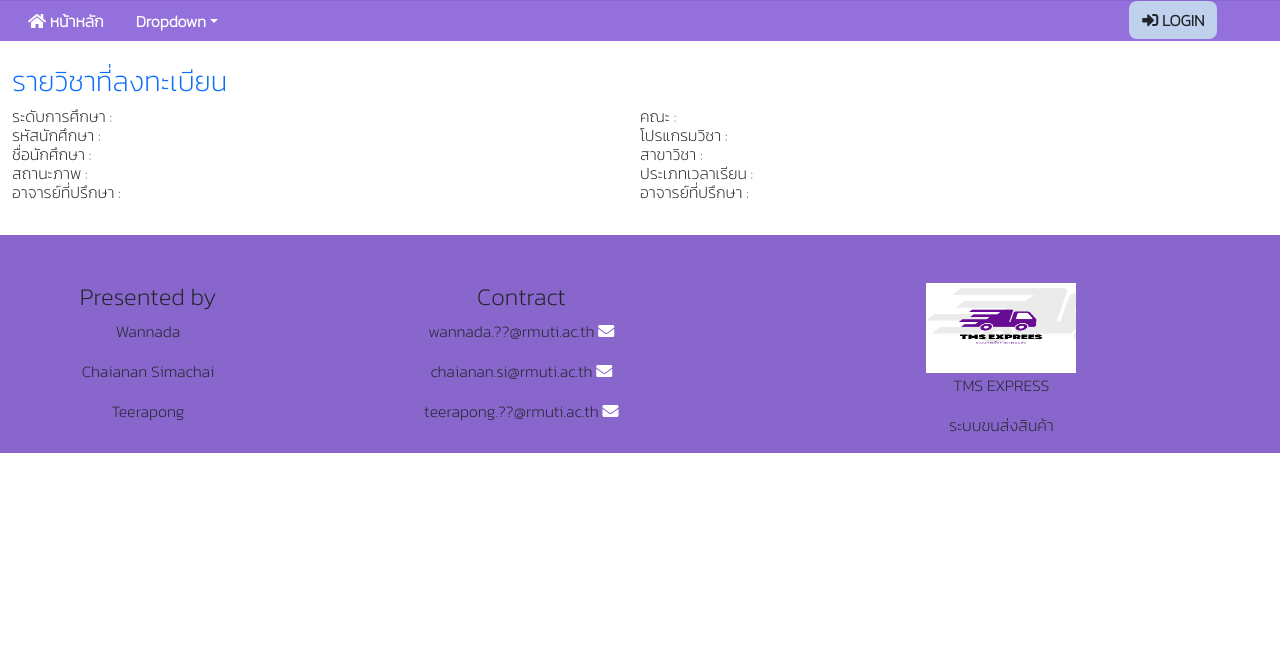
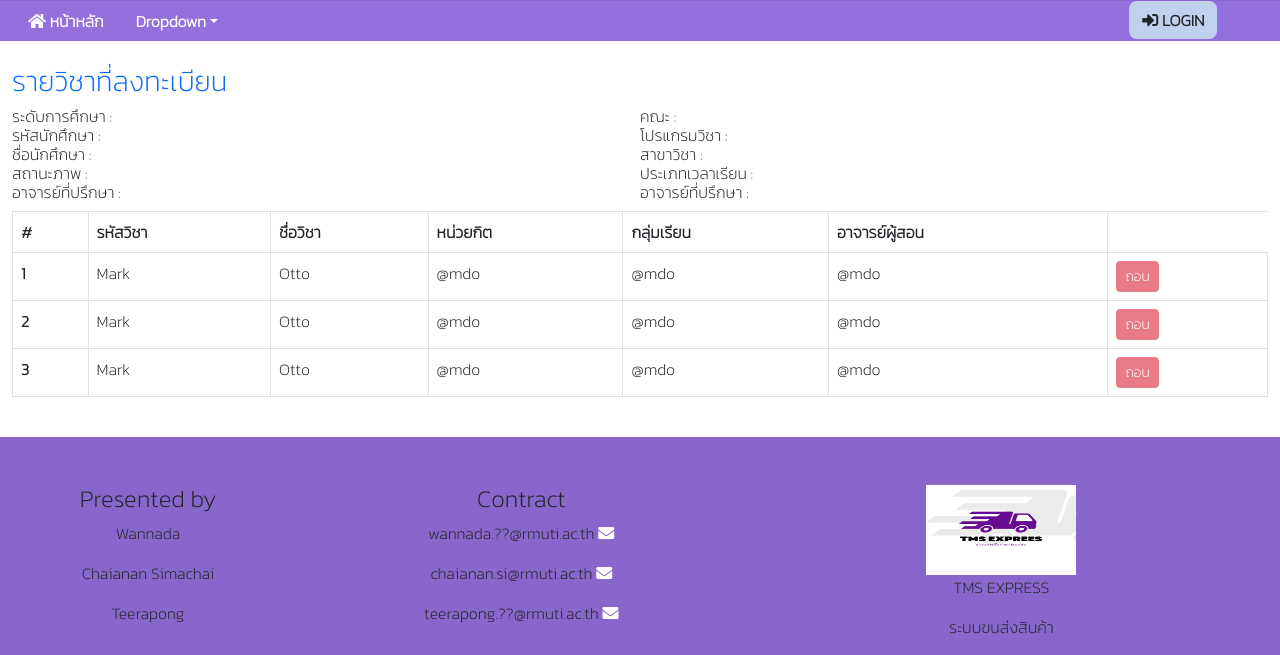
Before and after one commit to wannadamekjinda/miniProject, a Django app: template templates/showRigister.html in a window 1280 px wide. Shown: the part 155-810 px from the top of the page. Before the commit the page ends 608 px from the top, so only its background shows below. Run offline with Django 4.2, Linux system fonts and the light colour scheme; the template is opened without the code that fills it, so the values that code supplies are empty; some libraries are stand-ins or nearby versions.

Commit message:
18/2/65 16.28

```diff
--- a/miniApp/views.py
+++ b/miniApp/views.py
@@ -3,5 +3,9 @@ from django.shortcuts import render
 # Create your views here.
 def base(request):
     return render(request,"base.html")
+
 def userLogin(request):
     return render(request,"userLogin.html")
+
+def showRigister(request):
+    return render(request,"showRigister.html")
--- a/miniProject/urls.py
+++ b/miniProject/urls.py
@@ -21,4 +21,5 @@ urlpatterns = [
     path('admin/', admin.site.urls),
     path('',views.base, name='base'),
     path('userLogin',views.userLogin,name='userLogin'),
+    path('showRigister',views.showRigister,name='showRigister'),
 ]
--- a/templates/base.html
+++ b/templates/base.html
@@ -1,5 +1,6 @@
 <!DOCTYPE html>
 {% load static %}
+{% load fontawesome_5 %}
 <html lang="en">
 <head>
     <meta charset="UTF-8">
--- a/templates/showRigister.html
+++ b/templates/showRigister.html
@@ -1,5 +1,6 @@
 {% extends 'base.html' %}
 {% load static %}
+{% load fontawesome_5 %}
 {% block content %}
 <div class="row">
         <div class="col col-12 text-primary"><h3>รายวิชาที่ลงทะเบียน</h3></div>
@@ -24,6 +25,53 @@
             </h6>
         </div>
     </div>
+</div>
 
-</div>
+    <table class="table table-bordered">
+  <thead>
+    <tr>
+        <th scope="col">#</th>
+        <th scope="col">รหัสวิชา</th>
+        <th scope="col">ชื่อวิชา</th>
+        <th scope="col">หน่วยกิต</th>
+        <th scope="col">กลุ่มเรียน</th>
+        <th scope="col">อาจารย์ผู้สอน</th>
+    </tr>
+  </thead>
+  <tbody>
+    <tr>
+          <th scope="row">1</th>
+          <td>Mark</td>
+          <td>Otto</td>
+          <td>@mdo</td>
+          <td>@mdo</td>
+          <td>@mdo</td>
+        <td>
+            <button class="btn btn-sm  btn-danger disabled"> ถอน</button>
+        </td>
+    </tr>
+    <tr>
+      <th scope="row">2</th>
+      <td>Mark</td>
+          <td>Otto</td>
+          <td>@mdo</td>
+          <td>@mdo</td>
+          <td>@mdo</td>
+        <td>
+            <button class="btn btn-sm  btn-danger disabled"> ถอน</button>
+        </td>
+    </tr>
+    <tr>
+      <th scope="row">3</th>
+      <td>Mark</td>
+          <td>Otto</td>
+          <td>@mdo</td>
+          <td>@mdo</td>
+          <td>@mdo</td>
+        <td>
+            <button class="btn btn-sm  btn-danger disabled"> ถอน</button>
+        </td>
+    </tr>
+  </tbody>
+</table>
 {% endblock %}
--- a/templates/userLogin.html
+++ b/templates/userLogin.html
@@ -1,6 +1,6 @@
 {% extends 'base.html' %}
 {% load static %}
-
+{% load fontawesome_5 %}
 {% block content %}
     <div class="row">
         <div class="col col-4 "> <br> </div>
```
